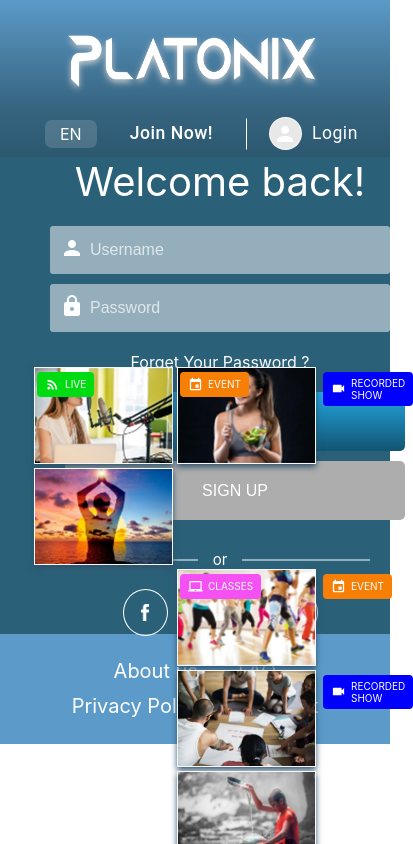
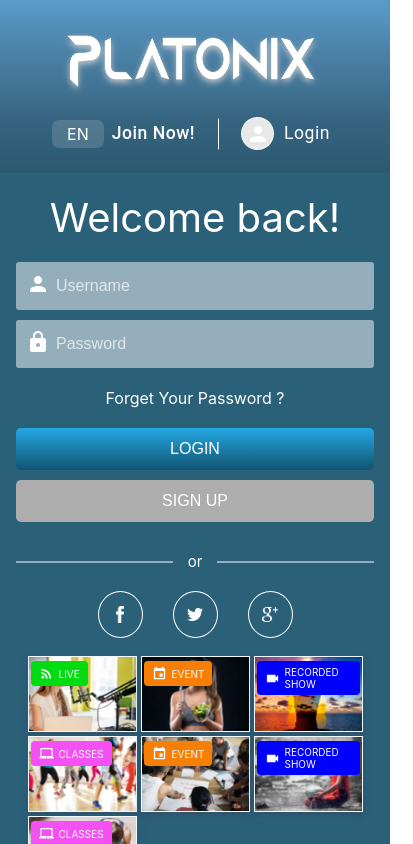
Before and after one commit to pawanruhela/Login-sample-task, a React (Create React App) app: page / in a window 390 px wide. Shown: the top 844 px of the page, 413 px wide, since content can reach past the window. Built offline with nearby package versions, Linux system fonts and the light colour scheme.

Commit message:
Responsive work by Nikhil

```diff
--- a/src/Components/Molecules/Profile/Profile.js
+++ b/src/Components/Molecules/Profile/Profile.js
@@ -16,7 +16,7 @@ export const Profile = (...props) => {
 
     return (
         <React.Fragment>
-            <Button aria-controls="simple-menu" aria-haspopup="true" onClick={handleClick}><span className={profileStyle.icon}><PersonIcon /></span> Login</Button>
+            <Button className={profileStyle.button} aria-controls="simple-menu" aria-haspopup="true" onClick={handleClick}><span className={profileStyle.icon}><PersonIcon /></span> Login</Button>
             <Menu
                 id="simple-menu"
                 anchorEl={anchorEl}
--- a/src/Components/Molecules/Profile/Profile.module.scss
+++ b/src/Components/Molecules/Profile/Profile.module.scss
@@ -1,4 +1,4 @@
-button {
+.button {
     font-weight: normal;
     font-size: 1.1rem;
     line-height: 35px;
--- a/src/Components/Molecules/Thumbnail/Thumbnail.js
+++ b/src/Components/Molecules/Thumbnail/Thumbnail.js
@@ -57,7 +57,7 @@ export const Thumbnail = (...props) => {
                         <img src={thumbnail8} alt="Thumbnail" title="Thumbnail" />
                     </div>
                 </div>
-                <img src={loginVector} alt="" />
+                <img className={ThumbnailStyle.backgroundGraphic} src={loginVector} alt="" />
                 <img src={iconAroundFace} alt="" className={ThumbnailStyle.iconsAroundFace} />
 
             </div>
--- a/src/Components/Molecules/Thumbnail/Thumbnail.module.scss
+++ b/src/Components/Molecules/Thumbnail/Thumbnail.module.scss
@@ -1,13 +1,19 @@
 .loginVectorWrapper {
-    margin: 0;
+    margin: 0 0 1rem;
     padding: 0;
     display: inline-flex;
     align-items: center;
     flex-wrap: wrap;
-    justify-content: flex-end;
     width: 100%;
-    max-width: calc(100% - 400px);
     position: relative;
+    justify-content: space-around;
+
+
+    @media (min-width: 1200px) {
+        max-width: calc(100% - 400px);
+        justify-content: flex-end;
+        margin: 0;
+    }
 
     img {
         max-width: 80%;
@@ -18,12 +24,27 @@
         position: absolute;
         top: 10%;
         right: 18.4%;
+        @media(max-width:1199px)
+        {
+            display: none;
+        }
+    }
+
+    .backgroundGraphic{
+        @media(max-width:1199px)
+        {
+            display: none;
+        }
     }
 }
 
 .thumbnailWrapper {
-    position: absolute;
-    left: 32px;
+    position: static;
+
+    @media (min-width: 1200px) {
+        left: 32px;
+        position: absolute;
+    }
 
     a {
         position: relative;
@@ -69,19 +90,31 @@
         box-shadow: 0px 3px 6px #30526a;
         margin: 0px 2px;
         width: 100%;
-        max-width: 137px;
         max-height: 98px;
         cursor: pointer;
+        max-width: 107px;
+
+        @media(min-width:1200px)
+        {
+            max-width: 137px;
+        }
+
     }
 
     .secondRow {
-        margin-left: 143px;
+        @media(min-width:1200px)
+        {
+            margin-left: 143px;
+        }
     }
 
     .others {
         display: flex;
         flex-direction: column;
-        margin-left: 286px;
+        @media(min-width:1200px)
+        {
+            margin-left: 286px;
+        }
 
         img {
             margin-bottom: 3px;
--- a/src/Components/Organisms/Footer/Footer.module.scss
+++ b/src/Components/Organisms/Footer/Footer.module.scss
@@ -10,13 +10,20 @@
 }
 .footer ul li {
     font-weight: normal;
-    font-size: 20px;
     line-height: 35px;
     text-align: center;
     display: flex;
     align-items: center;
     flex-wrap: wrap;
-    padding: 0 20px;
+    padding: 0 0.5rem;
+    font-size: 1rem;
+
+    @media(min-width:1200px)
+    {
+        padding: 0 20px;
+        font-size: 20px;
+    }
+
 }
 .footer ul li a {
     color: #fff;
--- a/src/Components/Organisms/Header/Header.js
+++ b/src/Components/Organisms/Header/Header.js
@@ -16,7 +16,7 @@ export const Header = (...props) => {
                     <div className={headerStyle.headerRight}>
                         <ul>
                             <li className={headerStyle.languageTag}>en</li>
-                            <li><Button>Join Now!</Button></li>
+                            <li className={headerStyle.joinNow}><Button>Join Now!</Button></li>
                             <li className={headerStyle.profileDropdown}>
                                 <Profile />
                             </li>
--- a/src/Components/Organisms/Header/Header.module.scss
+++ b/src/Components/Organisms/Header/Header.module.scss
@@ -1,5 +1,5 @@
 .header {
-	background: #2A6078;
+	background: #2a6078;
 	ul {
 		margin: 0;
 		padding: 0;
@@ -13,11 +13,14 @@
 			line-height: 35px;
 			text-align: center;
 			color: #fff;
-			margin-left: 25px;
 			position: relative;
 			button {
 				text-transform: none !important;
 				font-size: 1.1rem !important;
+			}
+
+			@media (min-width: 1200px) {
+				margin-left: 25px;
 			}
 		}
 		li.languageTag {
@@ -68,16 +71,35 @@
 				}
 			}
 		}
+
+		li.joinNow {
+			button {
+				margin-right: 15px;
+				@media (min-width: 1200px) {
+					margin-right: 0;
+				}
+			}
+		}
 	}
 }
 .headerInner {
 	display: flex;
 	align-items: center;
 	flex-wrap: wrap;
-	justify-content: space-between;
-	padding: 0 20px;
+	justify-content: center;
 	width: calc(100% - 40px);
-	background: linear-gradient(#5c9bc9 0%, rgba(85, 143, 185, 0.92) 17.73%, rgba(61, 103, 133, 0.64) 68.97%, rgba(46, 78, 101, 0.47) 100%);
+	padding: 0 1.25rem 1rem;
+	background: linear-gradient(
+		#5c9bc9 0%,
+		rgba(85, 143, 185, 0.92) 17.73%,
+		rgba(61, 103, 133, 0.64) 68.97%,
+		rgba(46, 78, 101, 0.47) 100%
+	);
+
+	@media (min-width: 1200px) {
+		justify-content: space-between;
+		padding: 0 20px;
+	}
 }
 .logo {
 	display: inline-flex;
--- a/src/Components/Pages/Login/Login.module.scss
+++ b/src/Components/Pages/Login/Login.module.scss
@@ -4,26 +4,36 @@
 	display: flex;
 	align-items: center;
 	flex-wrap: wrap;
-	background: #2A6078;
+	background: #2a6078;
 }
 
 .loginFormWrapper {
 	margin: 0;
-	padding: 0 0 0 50px;
 	display: inline-flex;
 	align-items: center;
 	flex-wrap: wrap;
 	width: 100%;
-	max-width: calc(400px - 50px);
+	padding: 0 1rem;
+
+	@media (min-width: 1200px) {
+		max-width: calc(400px - 50px);
+		padding: 0 0 0 50px;
+	}
 
 	h1 {
 		margin: 0;
-		padding: 0 0 20px 0;
 		font-weight: normal;
 		font-size: 2.5rem;
 		text-align: center;
 		color: #fff;
 		width: 100%;
+		padding: 1.25rem 0;
+
+		@media(min-width:1200px)
+		{
+			padding: 0 0 20px 0;
+		}
+
 	}
 
 	form {
@@ -43,10 +53,10 @@
 		padding: 12px;
 		background: linear-gradient(#23a7e2 0%, #1b81ae 46.31%, #125471 100%);
 		cursor: pointer;
-		-webkit-transition: all .4s ease-in-out;
-		-moz-transition: all .4s ease-in-out;
-		-o-transition: all .4s ease-in-out;
-		transition: all .4s ease-in-out;
+		-webkit-transition: all 0.4s ease-in-out;
+		-moz-transition: all 0.4s ease-in-out;
+		-o-transition: all 0.4s ease-in-out;
+		transition: all 0.4s ease-in-out;
 
 		&:hover {
 			background: linear-gradient(#125471 0%, #1b81ae 46.31%, #23a7e2 100%);
@@ -54,7 +64,7 @@
 	}
 
 	button[disabled] {
-		background: #ADADAD;
+		background: #adadad;
 		cursor: not-allowed;
 	}
 }
@@ -123,8 +133,14 @@
 
 .socialLogin {
 	padding: 0;
-	margin: 20px auto 0 auto;
-	width: 300px;
+	margin: 1.25rem 0;
+	width: 100%;
+
+	@media(min-width:1200px)
+	{
+		margin: 20px auto 0;
+		width: 300px;
+	}
 
 	h2 {
 		margin: 0;
@@ -140,7 +156,7 @@
 		width: 100%;
 
 		span {
-			background: #2A6078;
+			background: #2a6078;
 			display: inline-flex;
 			align-items: center;
 			flex-wrap: wrap;
@@ -188,10 +204,10 @@
 				border-radius: 100%;
 				width: 45px;
 				height: 45px;
-				-webkit-transition: all .4s ease-in-out;
-				-moz-transition: all .4s ease-in-out;
-				-o-transition: all .4s ease-in-out;
-				transition: all .4s ease-in-out;
+				-webkit-transition: all 0.4s ease-in-out;
+				-moz-transition: all 0.4s ease-in-out;
+				-o-transition: all 0.4s ease-in-out;
+				transition: all 0.4s ease-in-out;
 
 				&:hover {
 					background: rgba(255, 255, 255, 0.5);
```
